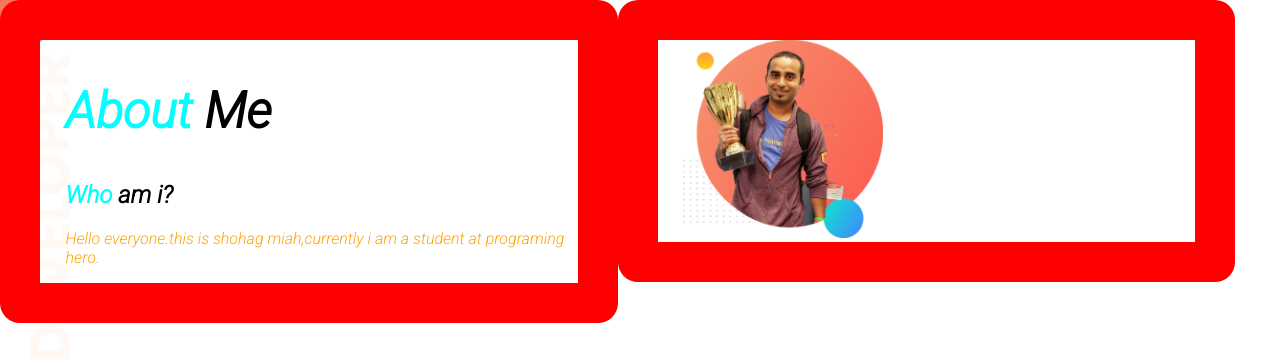
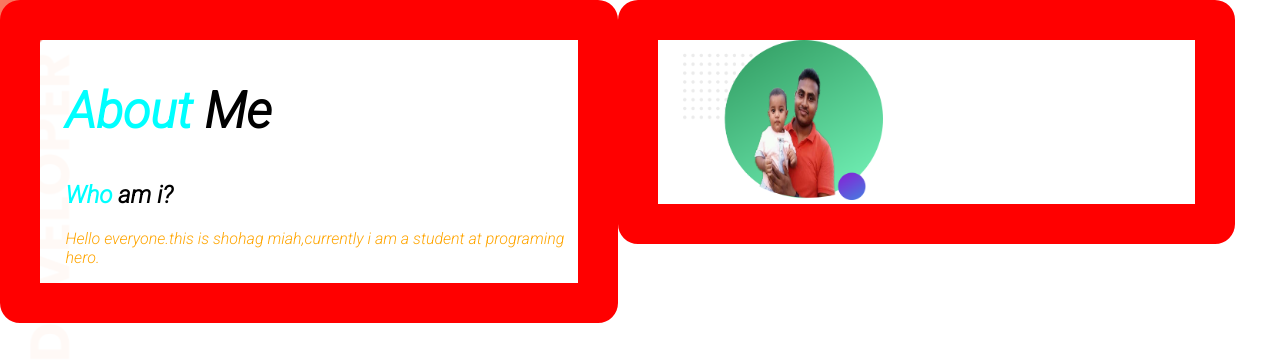
Before and after one commit to Shohagb90/web, a plain HTML site: page index.html in a window 1280 px wide. Drawn offline with Linux system fonts and the light colour scheme.

Commit message:
image change

```diff
--- a/index.html
+++ b/index.html
@@ -16,7 +16,7 @@
 <p> Hello everyone.this is shohag miah,currently i am a student at programing hero.</p>
 </div>
 <div class="half-top">
-    <img src="images/jhankar.png" alt="">
+    <img src="images/sn.png" alt="">
 
 </div>
     </section>
```
Also changed, not shown: images/sn.png (added).
